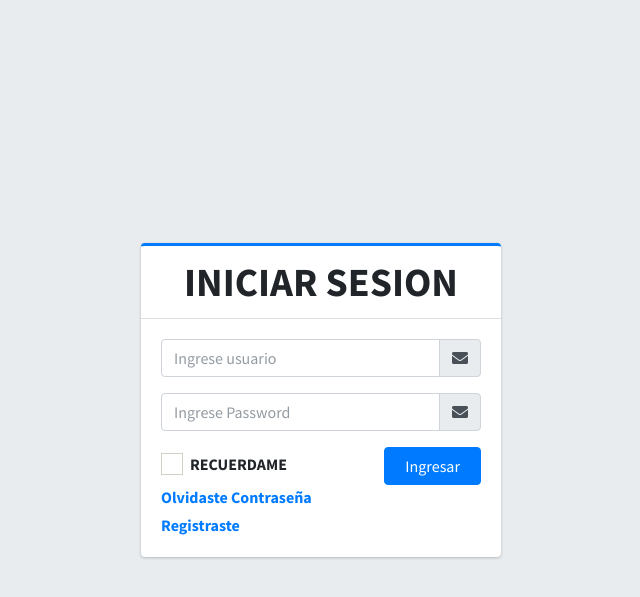
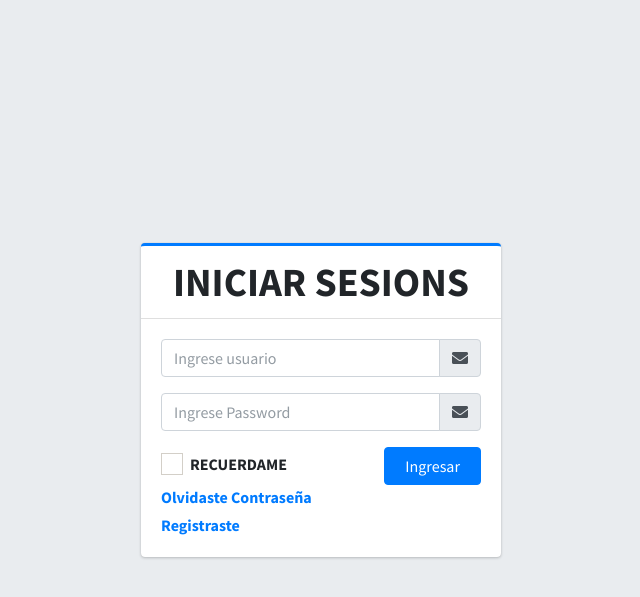
Before and after one commit to renzodavid10/modo-prueba, a PHP site: page / in a window 1280 px wide. Shown: the top 597 px of the page, without its empty margins (319-959 px from the left). Run offline with PHP 8.4, Linux system fonts and the light colour scheme; some libraries are stand-ins or nearby versions.

Commit message:
agregue un nuevo nombre

```diff
--- a/index.php
+++ b/index.php
@@ -30,7 +30,7 @@ if (isset($_SESSION['S_IDUSUARIO'])) {
     <!-- /.login-logo -->
     <div class="card card-outline card-primary">
       <div class="card-header text-center">
-        <a href="../../index2.html" class="h1"><b>INICIAR SESION</a>
+        <a href="../../index2.html" class="h1"><b>INICIAR SESIONS</a>
       </div>
       <div class="card-body">
 
```
